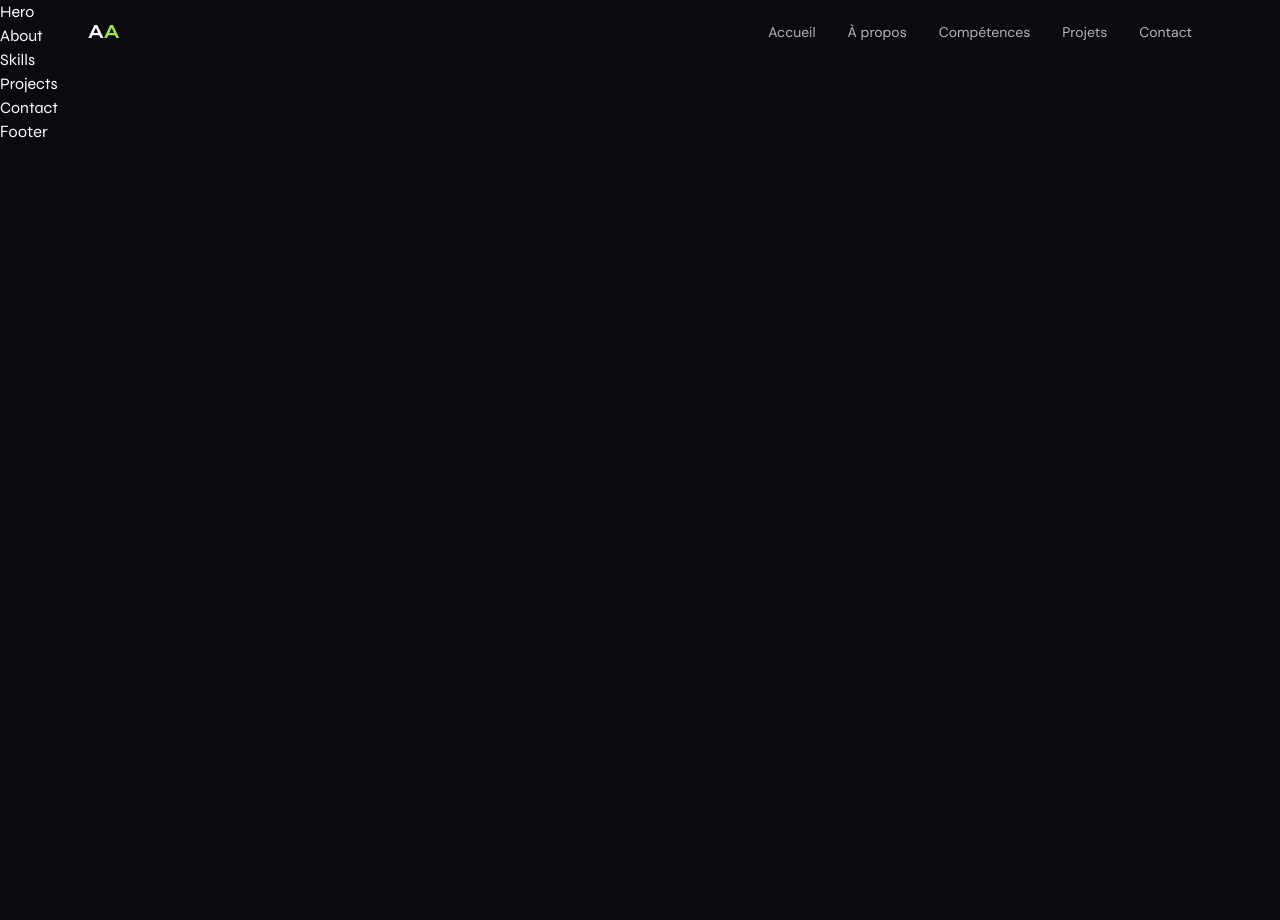
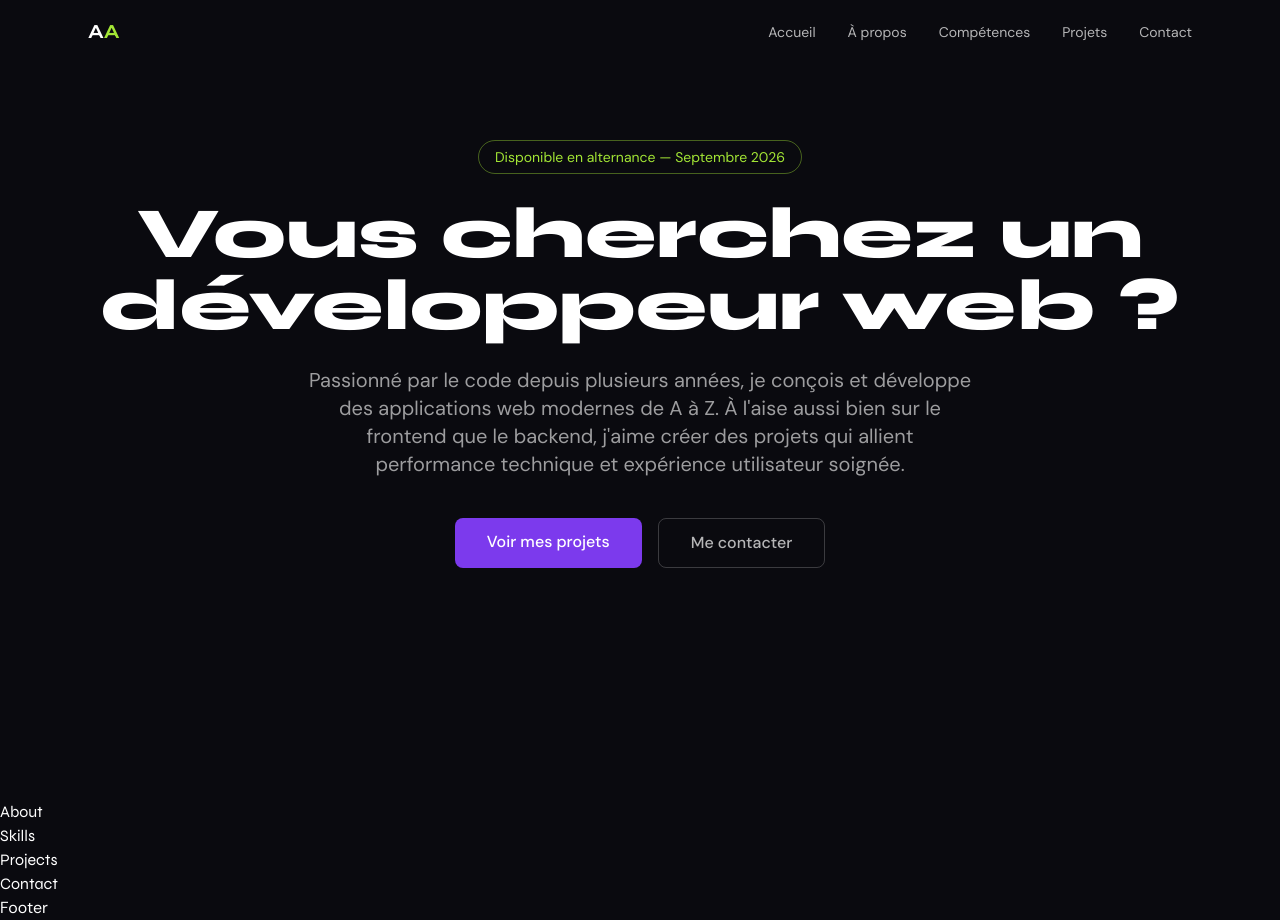
Before and after one commit to 41M3Dev/Portfolio, a React app: page / in a window 1280 px wide. Before the commit the page ends 800 px from the top, so only its background shows below. Built offline with nearby package versions, Linux system fonts and the light colour scheme; the HTML template or start-up script is replaced by a standard one.

Commit message:
feat: ajout du composant Hero avec animations et contenu

```diff
--- a/src/components/Hero.jsx
+++ b/src/components/Hero.jsx
@@ -1 +1,114 @@
-export default function Hero() { return <section id="hero"><h1>Hero</h1></section> }
+import { motion } from 'framer-motion'
+
+const fadeUp = {
+    hidden: { opacity: 0, y: 30 },
+    visible: (i) => ({
+        opacity: 1,
+        y: 0,
+        transition: {
+            delay: i * 0.15,
+            duration: 0.6,
+            ease: 'easeOut',
+        },
+    }),
+}
+
+export default function Hero() {
+    return (
+        <section
+            id="hero"
+            className="min-h-screen flex flex-col items-center justify-center text-center px-6"
+        >
+            {/* Tag disponibilité */}
+            <motion.span
+                custom={0}
+                initial="hidden"
+                animate="visible"
+                variants={fadeUp}
+                className="inline-block mb-6 px-4 py-1.5 rounded-full border border-lime/40 text-lime text-sm font-body"
+            >
+                Disponible en alternance — Septembre 2026
+            </motion.span>
+
+            {/* Titre principal */}
+            <motion.h1
+                custom={1}
+                initial="hidden"
+                animate="visible"
+                variants={fadeUp}
+                className="font-display font-extrabold text-5xl md:text-7xl text-white leading-tight mb-6"
+            >
+                Vous cherchez un <br />développeur web ?
+            </motion.h1>
+
+            {/* Phrase d'accroche */}
+            <motion.p
+                custom={2}
+                initial="hidden"
+                animate="visible"
+                variants={fadeUp}
+                className="font-body text-white/60 text-lg md:text-xl max-w-2xl mb-10 leading-relaxed"
+            >
+                Passionné par le code depuis plusieurs années, je conçois et développe
+                des applications web modernes de A à Z. À l'aise aussi bien sur le
+                frontend que le backend, j'aime créer des projets qui allient
+                performance technique et expérience utilisateur soignée.
+            </motion.p>
+
+            {/* Boutons */}
+            <motion.div
+                custom={3}
+                initial="hidden"
+                animate="visible"
+                variants={fadeUp}
+                className="flex flex-col sm:flex-row gap-4 mb-16"
+            >
+
+                <a href="#projects"
+                className="px-8 py-3 bg-violet hover:bg-violet-light text-white font-body font-medium rounded-lg transition-colors duration-300"
+                >
+                Voir mes projets
+            </a>
+
+            <a href="#contact"
+            className="px-8 py-3 border border-white/20 hover:border-lime hover:text-lime text-white/70 font-body font-medium rounded-lg transition-colors duration-300"
+            >
+            Me contacter
+        </a>
+</motion.div>
+
+    {/* Flèche scroll */}
+    <motion.a
+        href="#about"
+        custom={4}
+        initial="hidden"
+        animate="visible"
+        variants={fadeUp}
+        animate={{
+            y: [0, 8, 0],
+        }}
+        transition={{
+            duration: 1.5,
+            repeat: Infinity,
+            ease: 'easeInOut',
+        }}
+        className="text-white/30 hover:text-lime transition-colors duration-300"
+        aria-label="Scroll vers le bas"
+    >
+        <svg
+            xmlns="http://www.w3.org/2000/svg"
+            width="28"
+            height="28"
+            viewBox="0 0 24 24"
+            fill="none"
+            stroke="currentColor"
+            strokeWidth="1.5"
+            strokeLinecap="round"
+            strokeLinejoin="round"
+        >
+            <path d="M12 5v14M5 12l7 7 7-7" />
+        </svg>
+    </motion.a>
+</section>
+)
+}
```
